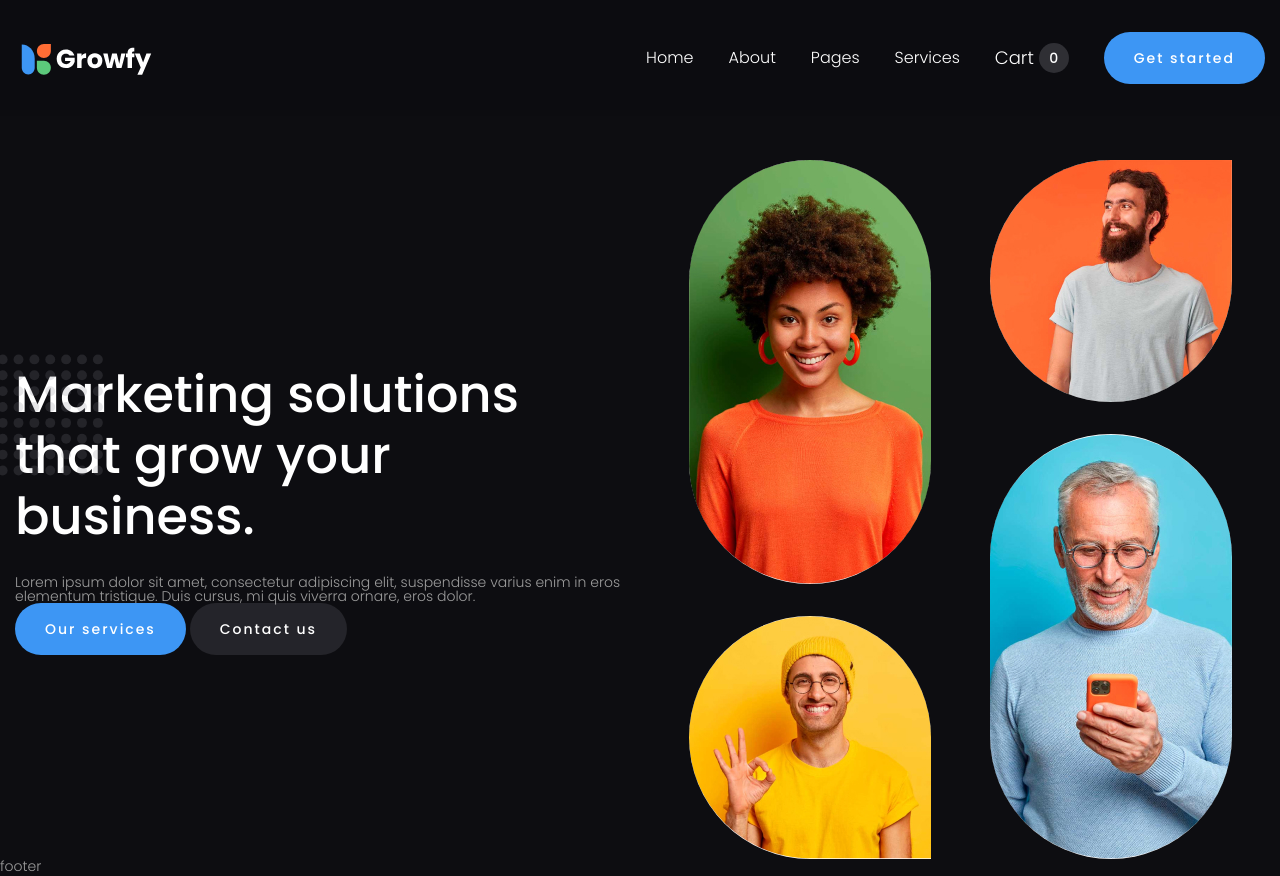
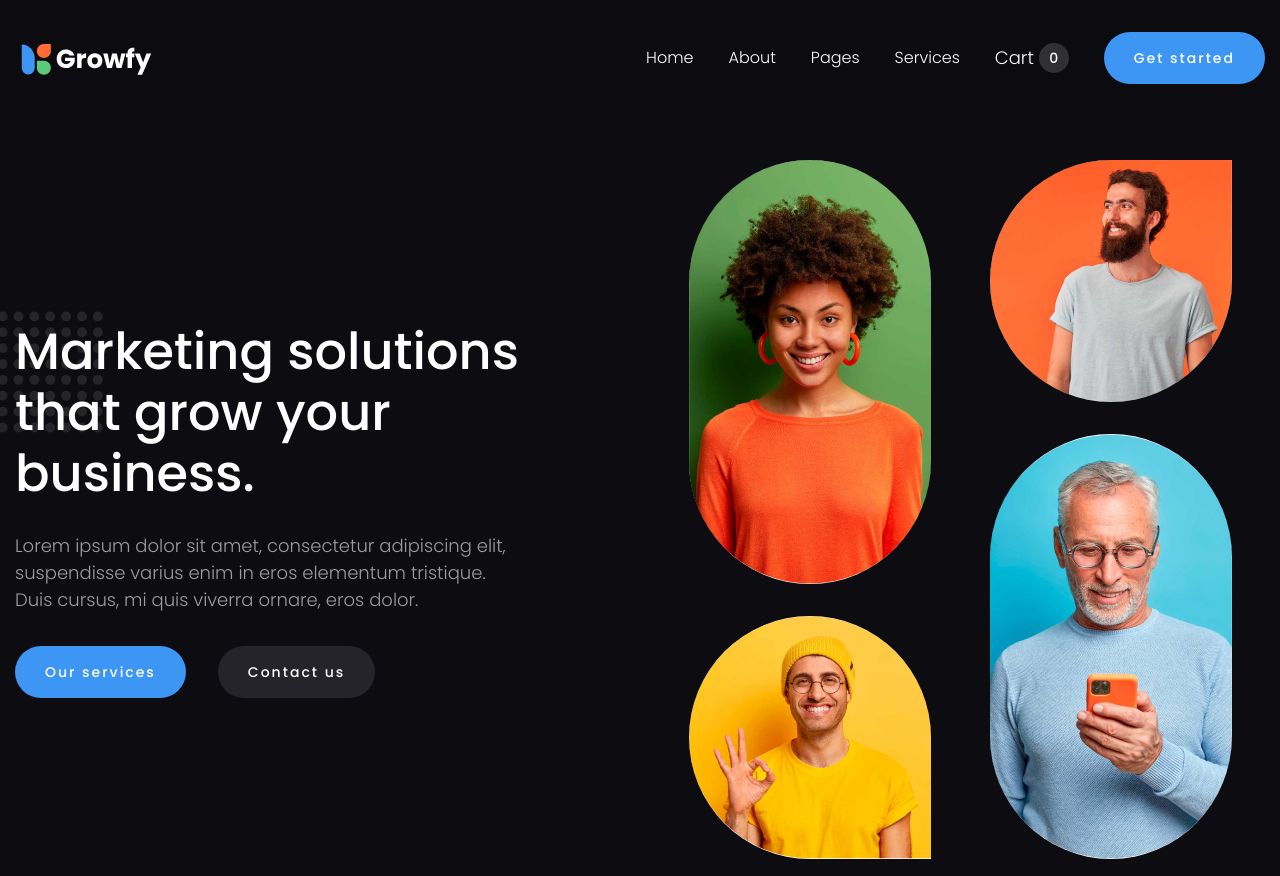
Before and after one commit to Ekkaira/growfy-landing-practice, a plain HTML site: page index.html in a window 1280 px wide. Shown: the top 876 px of the page. Drawn offline with Linux system fonts and the light colour scheme.

Commit message:
finished header and main secion

```diff
--- a/css/style.css
+++ b/css/style.css
@@ -1,4 +1,7 @@
+/*--------------------*/
 /*Style reset*/
+/*--------------------*/
+
 * {
   padding: 0;
   margin: 0;
@@ -77,6 +80,7 @@ h6 {
   font-size: inherit;
   font-weight: 400;
 }
+
 /*--------------------*/
 
 body {
@@ -135,16 +139,86 @@ body {
   background-color: #68a9f0;
 }
 .button_dark:hover {
-  background: rgba(129, 129, 139, 1);
+  background: rgba(129, 129, 139, 0.4);
 }
 
+.header-main {
+}
+.header-main__title {
+  font-weight: 500;
+  font-size: 51px;
+  line-height: 1.19; /* 61/51 */
+  color: #fff;
+  position: relative;
+}
+.header-main__title:not(:last-child) {
+  margin-bottom: 28px;
+}
+.header-main__text {
+  line-height: 1.5;
+  font-size: 18px;
+  color: #9c9c9c;
+}
+.header-main__text:not(:last-child) {
+  margin-bottom: 33px;
+}
+.header-main__actions {
+  display: flex;
+  column-gap: 32px;
+  row-gap: 15px;
+}
+.header-main__button {
+}
+
+@media (max-width: 991.98px) {
+  .header-main__title {
+    font-size: 44px;
+  }
+}
+
+@media (min-width: 768px) {
+  .header-main__title {
+    max-width: 520px;
+  }
+  .header-main__text {
+    max-width: 500px;
+  }
+}
+
+@media (max-width: 767.98px) {
+  .header-main__title {
+    font-size: 32px;
+  }
+  .header-main__title:not(:last-child) {
+    margin-bottom: 15px;
+  }
+  .header-main__text:not(:last-child) {
+    margin-bottom: 15px;
+  }
+}
+@media (max-width: 479.98px) {
+  .header-main__actions {
+    flex-direction: column;
+  }
+}
+
+/*--------------------*/
+
+.text {
+  line-height: 1.5;
+}
+
+/*--------------------*/
 /* Header */
+/*--------------------*/
+
 .header {
   position: fixed;
   width: 100%;
   top: 0;
   left: 0;
-  background-color: rgb(13, 13, 17, 0.522);
+  z-index: 50;
+  background-color: rgb(13, 13, 17, 0.7);
 }
 .header__container {
   align-items: center;
@@ -332,32 +406,28 @@ body {
     width: 25px;
   }
 }
+
+/*--------------------*/
+/* Main */
 /*--------------------*/
 
-/* Main */
 .main {
   padding-top: 160px;
+  padding-bottom: 100px;
 }
 .main__container {
   display: flex;
   gap: 32px;
 }
+
 .main__content {
   flex: 0 1 50%;
   align-self: center;
 }
-.main__title {
-  font-weight: 500;
-  font-size: 51px;
-  line-height: 1.19; /* 61/51 */
-  color: #fff;
-  max-width: 520px;
+.main__header {
   position: relative;
 }
-.main__title:not(:last-child) {
-  margin-bottom: 28px;
-}
-.main__title::before {
+.main__header::before {
   content: "";
   background: url("../img/main/div.svg") 0 0 / 100% no-repeat;
   width: 122px;
@@ -367,6 +437,7 @@ body {
   left: -34px;
 }
 .main__text {
+  color: #9c9c9c;
 }
 .main__actions {
 }
@@ -406,10 +477,20 @@ body {
 @media (max-width: 991.98px) {
   .main {
     padding-top: 120px;
+    padding-bottom: 60px;
   }
 }
 @media (max-width: 767.98px) {
   .main {
     padding-top: 100px;
+    padding-bottom: 30px;
   }
-} /*--------------------*/
+  .main__container {
+    flex-direction: column;
+  }
+  .main__content {
+    align-self: stretch;
+  }
+}
+
+/*--------------------*/
--- a/index.html
+++ b/index.html
@@ -48,16 +48,18 @@
         <section class="page__main main">
           <div class="main__container">
             <div class="main__content">
-              <h1 class="main__title">Marketing solutions that grow your business.</h1>
-              <div class="main__text text">
-                <p>
-                  Lorem ipsum dolor sit amet, consectetur adipiscing elit, suspendisse varius enim in eros elementum
-                  tristique. Duis cursus, mi quis viverra ornare, eros dolor.
-                </p>
-              </div>
-              <div class="main__actions">
-                <a href="" class="main__button button">Our services</a>
-                <a href="" class="main__button button button_dark">Contact us</a>
+              <div class="main__header header-main">
+                <h1 class="header-main__title">Marketing solutions that grow your business.</h1>
+                <div class="header-main__text">
+                  <p>
+                    Lorem ipsum dolor sit amet, consectetur adipiscing elit, suspendisse varius enim in eros elementum
+                    tristique. Duis cursus, mi quis viverra ornare, eros dolor.
+                  </p>
+                </div>
+                <div class="header-main__actions">
+                  <a href="" class="header-main__button button">Our services</a>
+                  <a href="" class="header-main__button button button_dark">Contact us</a>
+                </div>
               </div>
             </div>
             <div class="main__images images-main">
@@ -80,6 +82,7 @@
             </div>
           </div>
         </section>
+        <section class="page__clients clients"></section>
       </main>
       <footer class="footer">footer</footer>
     </div>
```
